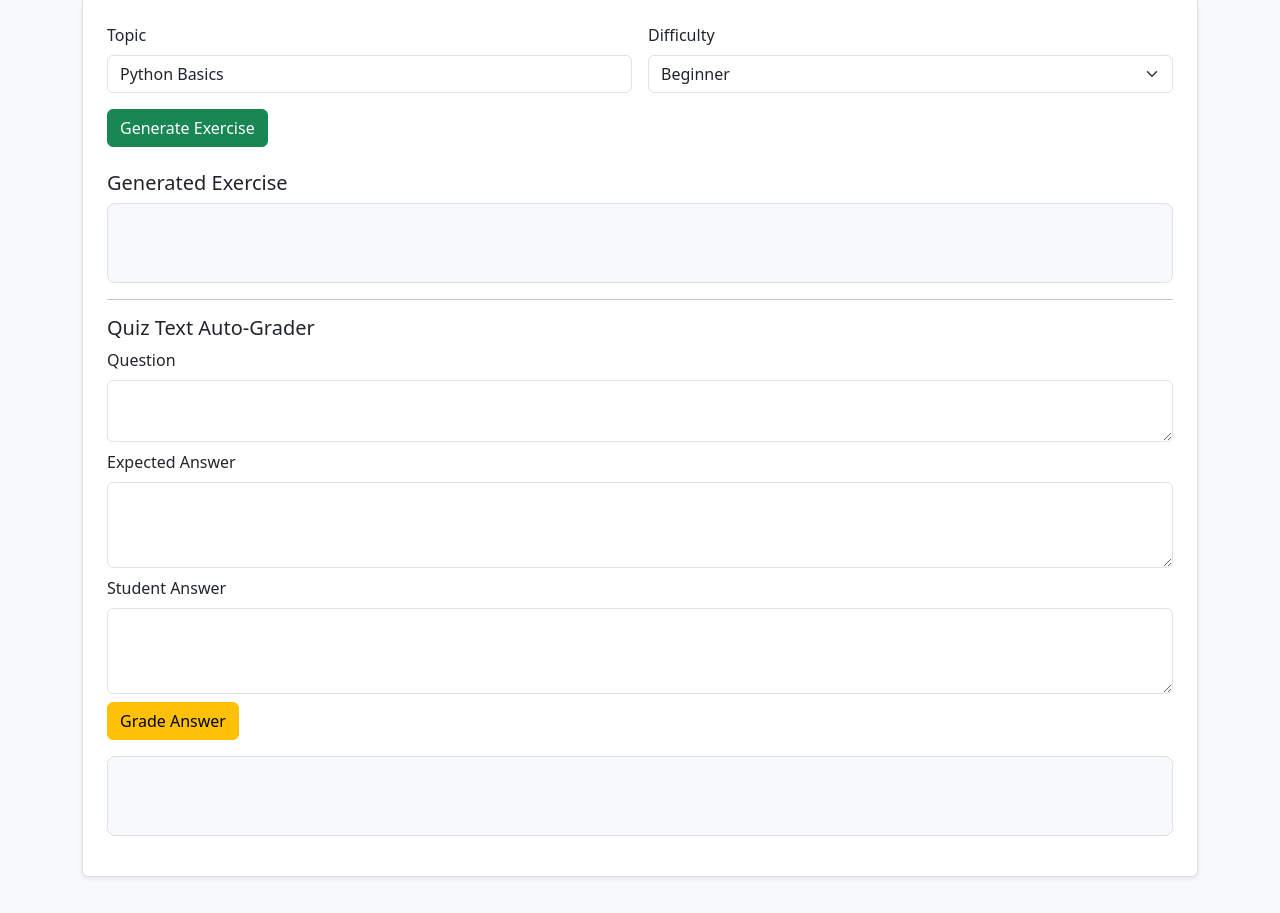
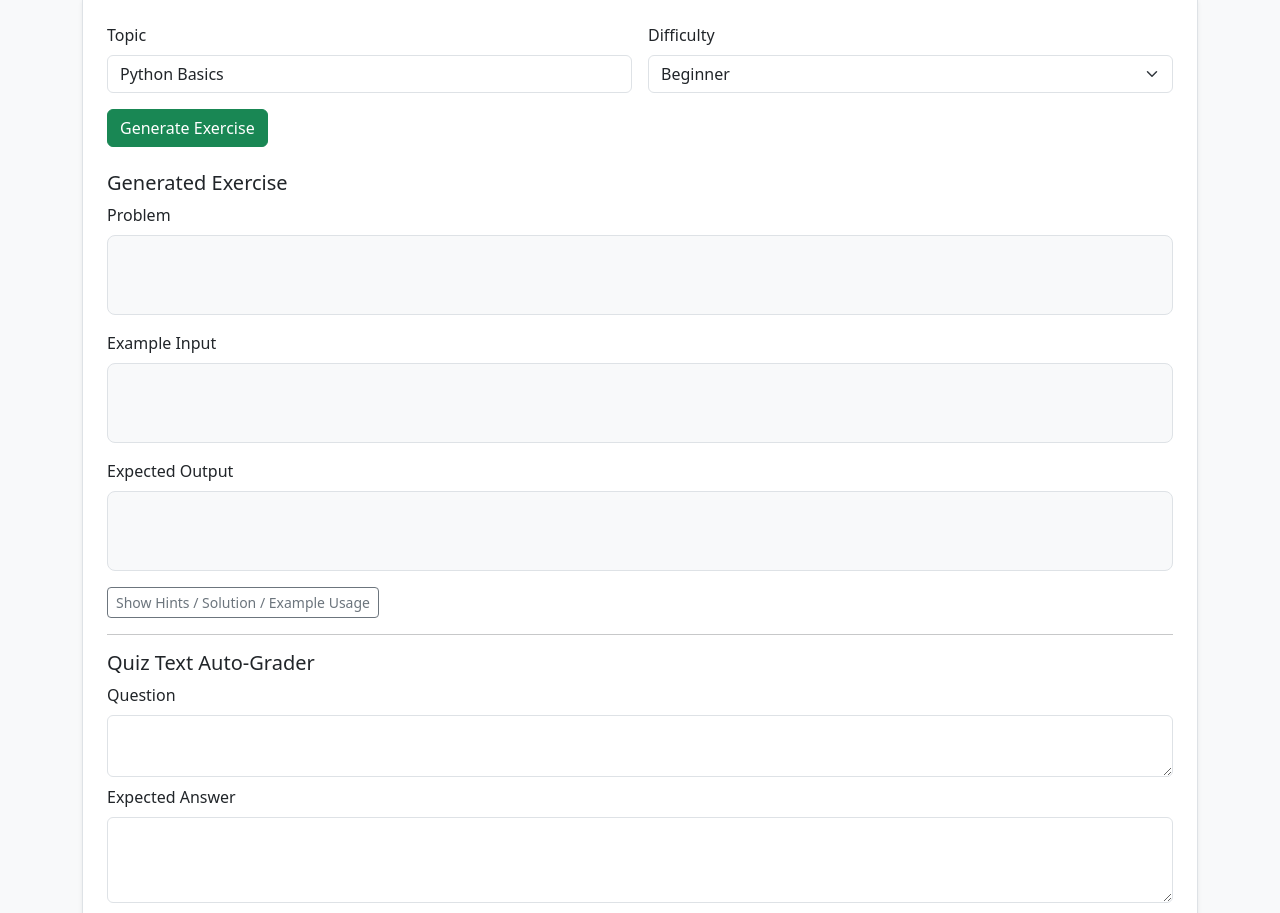
Before and after one commit to HoussamCS/EduMentor-AI, a Flask app: page / in a window 1280 px wide, after a click on "Exercise Generator". Shown: the part 159-1072 px from the top of the page. Before the commit the page ends 1037 px from the top, so only its background shows below. Run offline with Flask 3, Linux system fonts and the light colour scheme.

Commit message:
Refined excercice generator section

```diff
--- a/static/js/app.js
+++ b/static/js/app.js
@@ -6,6 +6,41 @@ async function postJson(url, payload) {
   });
   return response.json();
 }
+
+function extractSection(text, sectionName, nextSections) {
+  const escapedSection = sectionName.replace(/[.*+?^${}()|[\]\\]/g, "\\$&");
+  const escapedNext = nextSections
+    .map((name) => name.replace(/[.*+?^${}()|[\]\\]/g, "\\$&"))
+    .join("|");
+
+  const regex = new RegExp(
+    `${escapedSection}:\\s*([\\s\\S]*?)(?=\\n(?:${escapedNext}):|$)`,
+    "i"
+  );
+  const match = text.match(regex);
+  return match ? match[1].trim() : "";
+}
+
+function resetExerciseDetailsVisibility() {
+  const details = document.getElementById("exerciseDetails");
+  const toggleBtn = document.getElementById("toggleExerciseDetailsBtn");
+  details.classList.add("d-none");
+  toggleBtn.textContent = "Show Hints / Solution / Example Usage";
+}
+
+document.getElementById("toggleExerciseDetailsBtn").addEventListener("click", () => {
+  const details = document.getElementById("exerciseDetails");
+  const toggleBtn = document.getElementById("toggleExerciseDetailsBtn");
+  const isHidden = details.classList.contains("d-none");
+
+  if (isHidden) {
+    details.classList.remove("d-none");
+    toggleBtn.textContent = "Hide Hints / Solution / Example Usage";
+  } else {
+    details.classList.add("d-none");
+    toggleBtn.textContent = "Show Hints / Solution / Example Usage";
+  }
+});
 
 document.getElementById("chatBtn").addEventListener("click", async () => {
   const question = document.getElementById("chatQuestion").value.trim();
@@ -28,7 +63,32 @@ document.getElementById("exerciseBtn").addEventListener("click", async () => {
   const difficulty = document.getElementById("exerciseDifficulty").value;
 
   const result = await postJson("/api/exercise", { topic, difficulty });
-  document.getElementById("exerciseResult").textContent = result.exercise || result.error || "No response";
+  const text = result.exercise || result.error || "No response";
+
+  const sectionOrder = [
+    "Problem",
+    "Example Input",
+    "Expected Output",
+    "Hints",
+    "Solution",
+    "Example Usage",
+  ];
+
+  const problem = extractSection(text, "Problem", sectionOrder.filter((s) => s !== "Problem"));
+  const exampleInput = extractSection(text, "Example Input", sectionOrder.filter((s) => s !== "Example Input"));
+  const expectedOutput = extractSection(text, "Expected Output", sectionOrder.filter((s) => s !== "Expected Output"));
+  const hints = extractSection(text, "Hints", sectionOrder.filter((s) => s !== "Hints"));
+  const solution = extractSection(text, "Solution", sectionOrder.filter((s) => s !== "Solution"));
+  const exampleUsage = extractSection(text, "Example Usage", sectionOrder.filter((s) => s !== "Example Usage"));
+
+  document.getElementById("exerciseProblem").textContent = problem || text;
+  document.getElementById("exerciseExampleInput").textContent = exampleInput || "No example input provided.";
+  document.getElementById("exerciseExpectedOutput").textContent = expectedOutput || "No expected output provided.";
+  document.getElementById("exerciseHints").textContent = hints || "No hints provided.";
+  document.getElementById("exerciseSolution").textContent = solution || "No solution provided.";
+  document.getElementById("exerciseExampleUsage").textContent = exampleUsage || "No example usage provided.";
+
+  resetExerciseDetailsVisibility();
 });
 
 document.getElementById("gradeBtn").addEventListener("click", async () => {
--- a/templates/index.html
+++ b/templates/index.html
@@ -58,7 +58,35 @@
 
         <div class="mt-4">
           <h5>Generated Exercise</h5>
-          <pre id="exerciseResult" class="result-box"></pre>
+          <div class="mb-3">
+            <label class="form-label">Problem</label>
+            <pre id="exerciseProblem" class="result-box"></pre>
+          </div>
+          <div class="mb-3">
+            <label class="form-label">Example Input</label>
+            <pre id="exerciseExampleInput" class="result-box"></pre>
+          </div>
+          <div class="mb-3">
+            <label class="form-label">Expected Output</label>
+            <pre id="exerciseExpectedOutput" class="result-box"></pre>
+          </div>
+
+          <button id="toggleExerciseDetailsBtn" class="btn btn-outline-secondary btn-sm" type="button">Show Hints / Solution / Example Usage</button>
+
+          <div id="exerciseDetails" class="mt-3 d-none">
+            <div class="mb-3">
+              <label class="form-label">Hints</label>
+              <pre id="exerciseHints" class="result-box"></pre>
+            </div>
+            <div class="mb-3">
+              <label class="form-label">Solution</label>
+              <pre id="exerciseSolution" class="result-box"></pre>
+            </div>
+            <div class="mb-3">
+              <label class="form-label">Example Usage</label>
+              <pre id="exerciseExampleUsage" class="result-box"></pre>
+            </div>
+          </div>
         </div>
 
         <hr>
```
Also changed, not shown: src/llm/prompts.py (+9 -0 lines).
